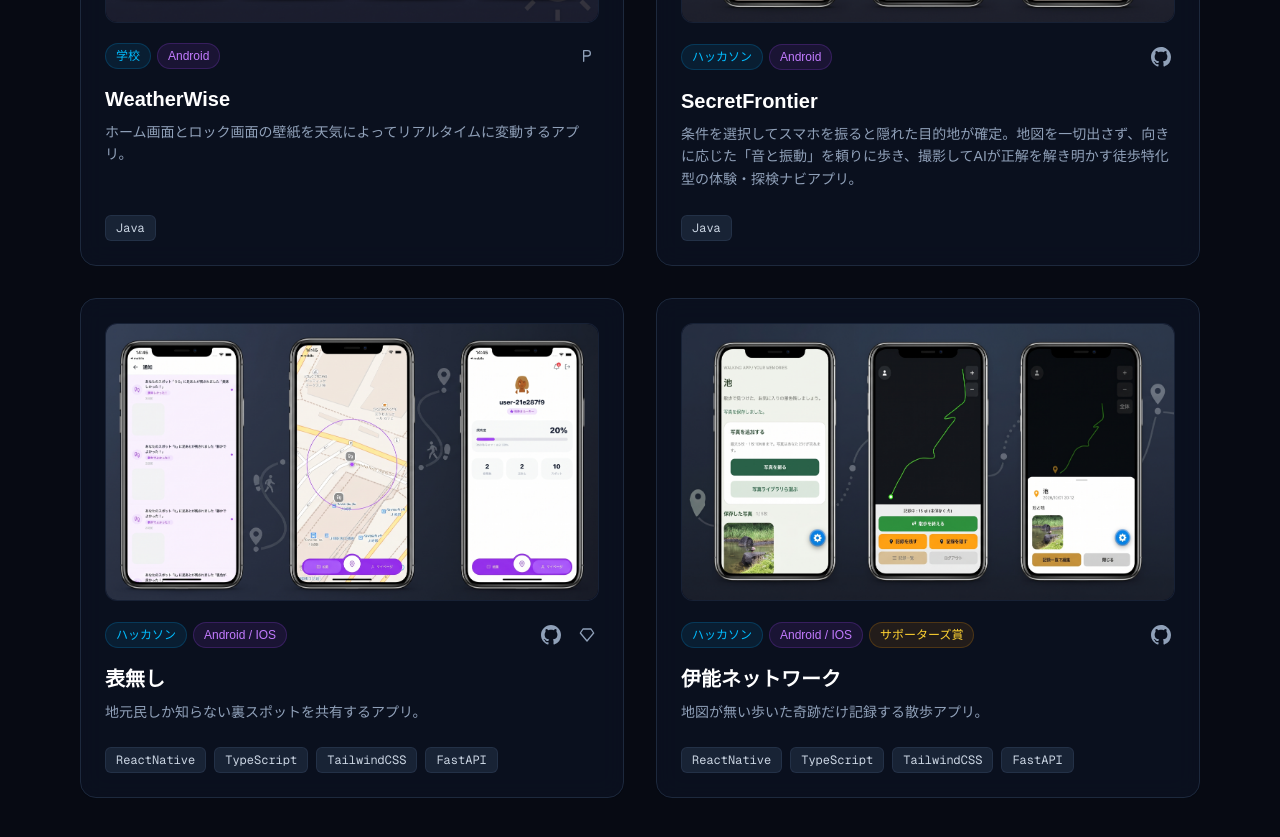
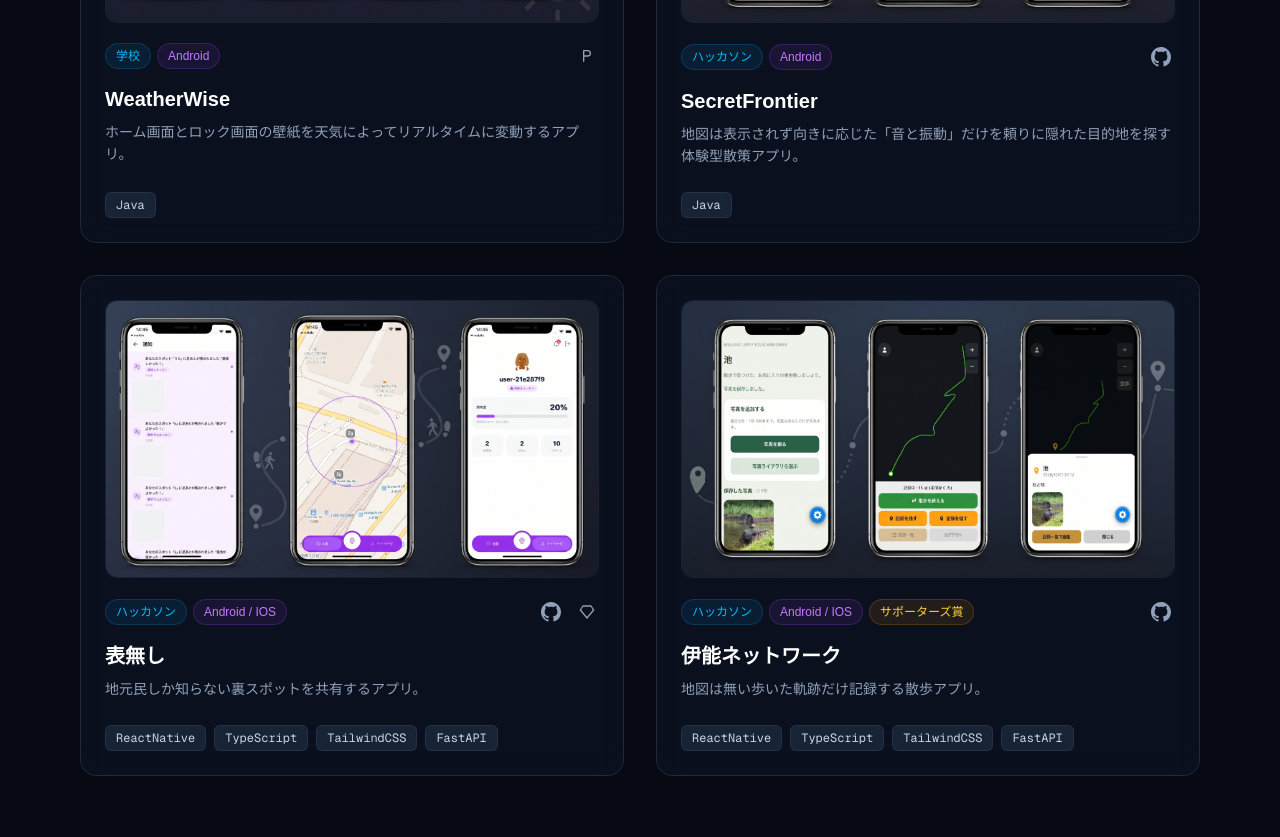
Before and after one commit to Gyt-18h/my-portfolio, a Next.js app: page / in a window 1280 px wide. Shown: the part 1640-2477 px from the top of the page. Built offline with nearby package versions, Linux system fonts and the light colour scheme.

Commit message:
fix:伊能ネットワークのアプリ概要の漢字修正とシークレットフロンティアのアプリ概要の短縮

```diff
--- a/src/data/portfolio.ts
+++ b/src/data/portfolio.ts
@@ -53,7 +53,7 @@ export const projectsData: Project[] = [
   {
     id: "secret-frontier",
     title: "SecretFrontier",
-    description: "条件を選択してスマホを振ると隠れた目的地が確定。地図を一切出さず、向きに応じた「音と振動」を頼りに歩き、撮影してAIが正解を解き明かす徒歩特化型の体験・探検ナビアプリ。",
+    description: "地図は表示されず向きに応じた「音と振動」だけを頼りに隠れた目的地を探す体験型散策アプリ。",
     category: "ハッカソン",
     platform: ["Android"],
     tags: ["Java"],
@@ -86,7 +86,7 @@ export const projectsData: Project[] = [
   {
     id: "inou-network",
     title: "伊能ネットワーク",
-    description: "地図が無い歩いた奇跡だけ記録する散歩アプリ。",
+    description: "地図は無い歩いた軌跡だけ記録する散歩アプリ。",
     category: "ハッカソン",
     platform: ["Android / IOS"],
     award: "サポーターズ賞",
```
